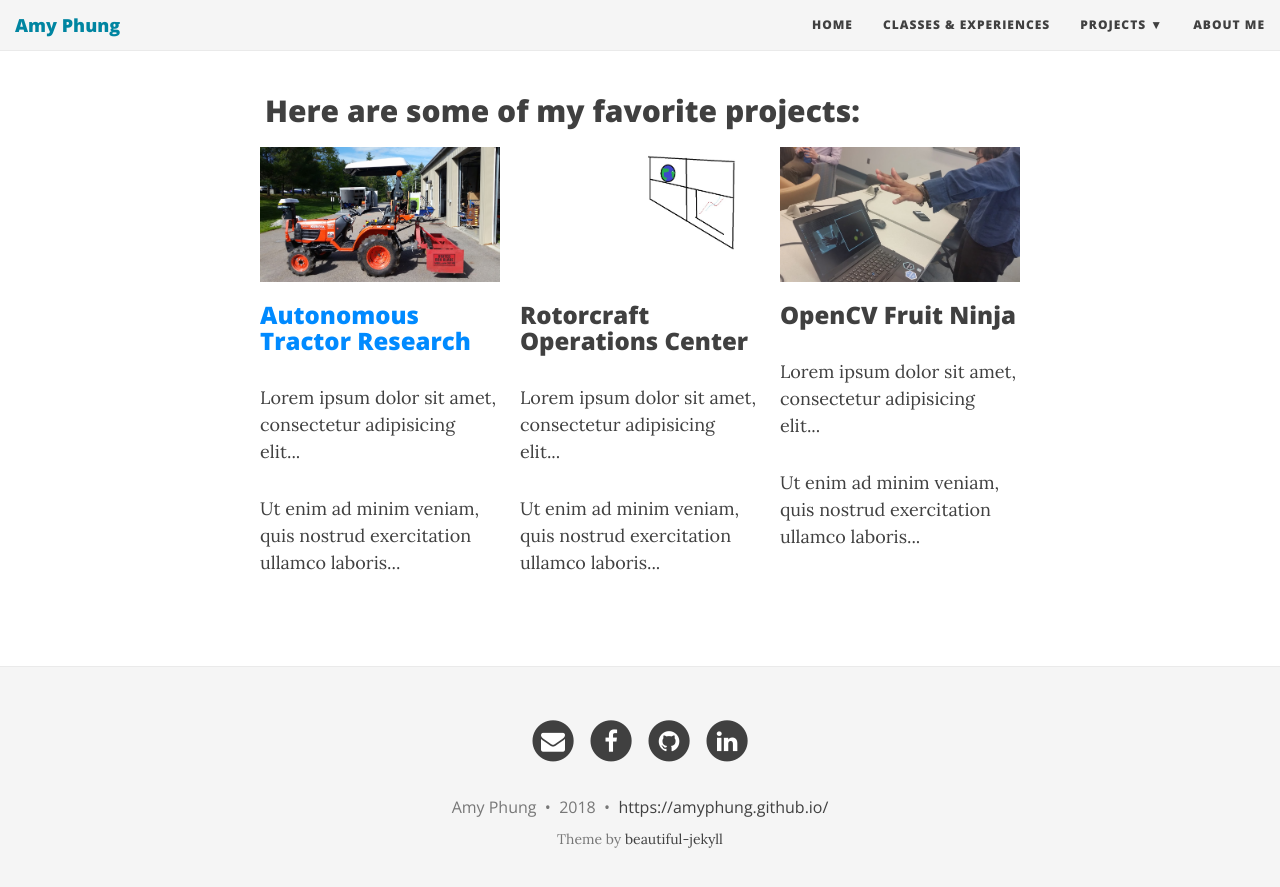
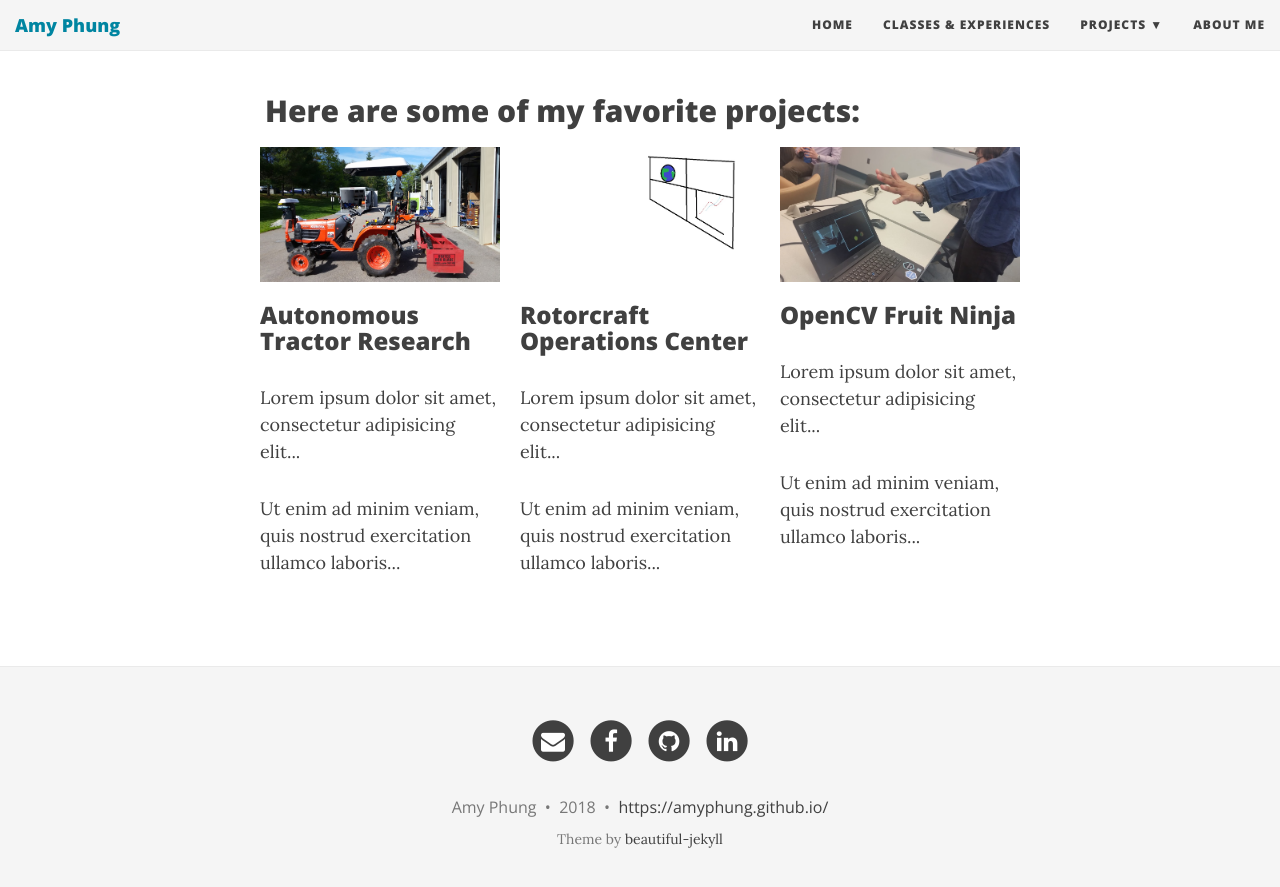
Before and after one commit to AmyPhung/amyphung.github.io, a Jekyll site: the page built from index.md, in a window 1280 px wide and 900 px high, scrolled down 592 px. Shown: the top 887 px of the window. Built offline with Jekyll 4.4.1, drawn with Linux system fonts in a browser that asks for light colours; nearby versions of some CDN libraries.

Commit message:
Table Test

```diff
--- a/index.md
+++ b/index.md
@@ -31,19 +31,25 @@
 
 <div class="row">
   <div class="column">
-    <img src="img/tractor.jpg" style="width:100%">
-    <h3><a href="https://amyphung.github.io/gravl/">Autonomous Tractor Research</a></h3>
+    <a href="https://amyphung.github.io/gravl/">
+      <img src="img/tractor.jpg" style="width:100%">
+    </a>
+    <h3>Autonomous Tractor Research</h3>
     <p>Lorem ipsum dolor sit amet, consectetur adipisicing elit...</p>
     <p>Ut enim ad minim veniam, quis nostrud exercitation ullamco laboris...</p>
   </div>
   <div class="column">
-    <img src="img/roc.jpg" style="width:100%">
+    <a href="https://amyphung.github.io/roc/">
+      <img src="img/roc.jpg" style="width:100%">
+    </a>
     <h3>Rotorcraft Operations Center</h3>
     <p>Lorem ipsum dolor sit amet, consectetur adipisicing elit...</p>
     <p>Ut enim ad minim veniam, quis nostrud exercitation ullamco laboris...</p>
   </div>
   <div class="column">
-    <img src="img/fruit-ninja.jpg" style="width:100%">
+    <a href="https://amyphung.github.io/fruit-ninja/">
+      <img src="img/fruit-ninja.jpg" style="width:100%">
+    </a>
     <h3>OpenCV Fruit Ninja</h3>
     <p>Lorem ipsum dolor sit amet, consectetur adipisicing elit...</p>
     <p>Ut enim ad minim veniam, quis nostrud exercitation ullamco laboris...</p>
```
